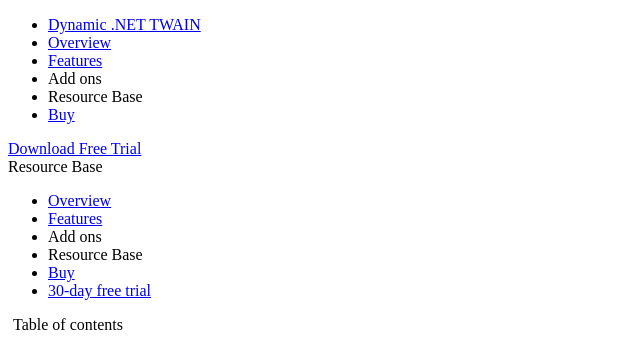
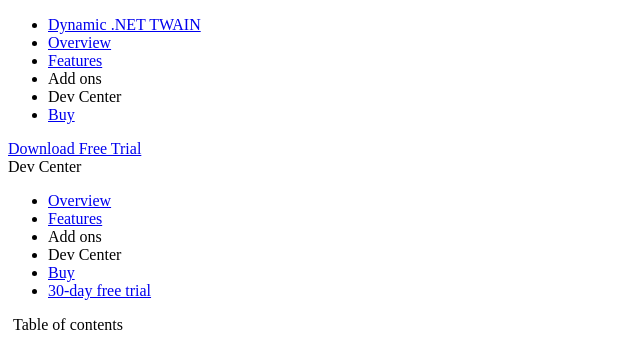
Before and after one commit to dynamsoft-docs/dotnet-twain-docs, a Jekyll site: the page built from camera-module/index.md, in a window 1280 px wide. Shown: the part 208-557 px from the top of the page, without its empty margins (0-640 px from the left). Built offline with Jekyll 4.4.1, drawn with Linux system fonts in a browser that asks for light colours.

Commit message:
Update dntNav.html

```diff
--- a/_includes/dntNav.html
+++ b/_includes/dntNav.html
@@ -37,7 +37,7 @@
                             </ul>
                         </li>
                         <li class="item resources on">
-                            <span class="showMenuMore textUpperCase">Resource Base  <i class="icon-orange-angle"></i></span>
+                            <span class="showMenuMore textUpperCase">Dev Center <i class="icon-orange-angle"></i></span>
                             <ul class="ct-more" style="display: none">
                                 <i class="icon-orange-angle"></i>
                                 <li class="item"><a href="https://www.dynamsoft.com/dotnet-twain/docs/imagecore-viewer-module/">Documentation</a></li>
@@ -56,7 +56,7 @@
             <div class="row">
                 <div class="col-xs-12">
                     <div class="productLogo"><i class="dbr-logo"></i> <i class="icon-orange-angle"></i></div>
-                    <div id="dntCurrentPage" class="fontOswald fr currentPage">Resource Base</div>
+                    <div id="dntCurrentPage" class="fontOswald fr currentPage">Dev Center</div>
                 </div>
             </div>
         </div>
@@ -87,7 +87,7 @@
                                 </ul>
                             </li>
                             <li class="item resources">
-                                <span class="showMenuMore textUpperCase">Resource Base  <i class="icon-orange-angle"></i></span>
+                                <span class="showMenuMore textUpperCase">Dev Center  <i class="icon-orange-angle"></i></span>
                                 <ul class="ct-more" style="display: none">
                                   <li class="item"><a href="https://www.dynamsoft.com/dotnet-twain/docs/imagecore-viewer-module/">Documentation</a></li>
                                   <li class="item"><a href="https://www.dynamsoft.com/dotnet-twain/resources/code-gallery">Code Gallery</a></li>
```
